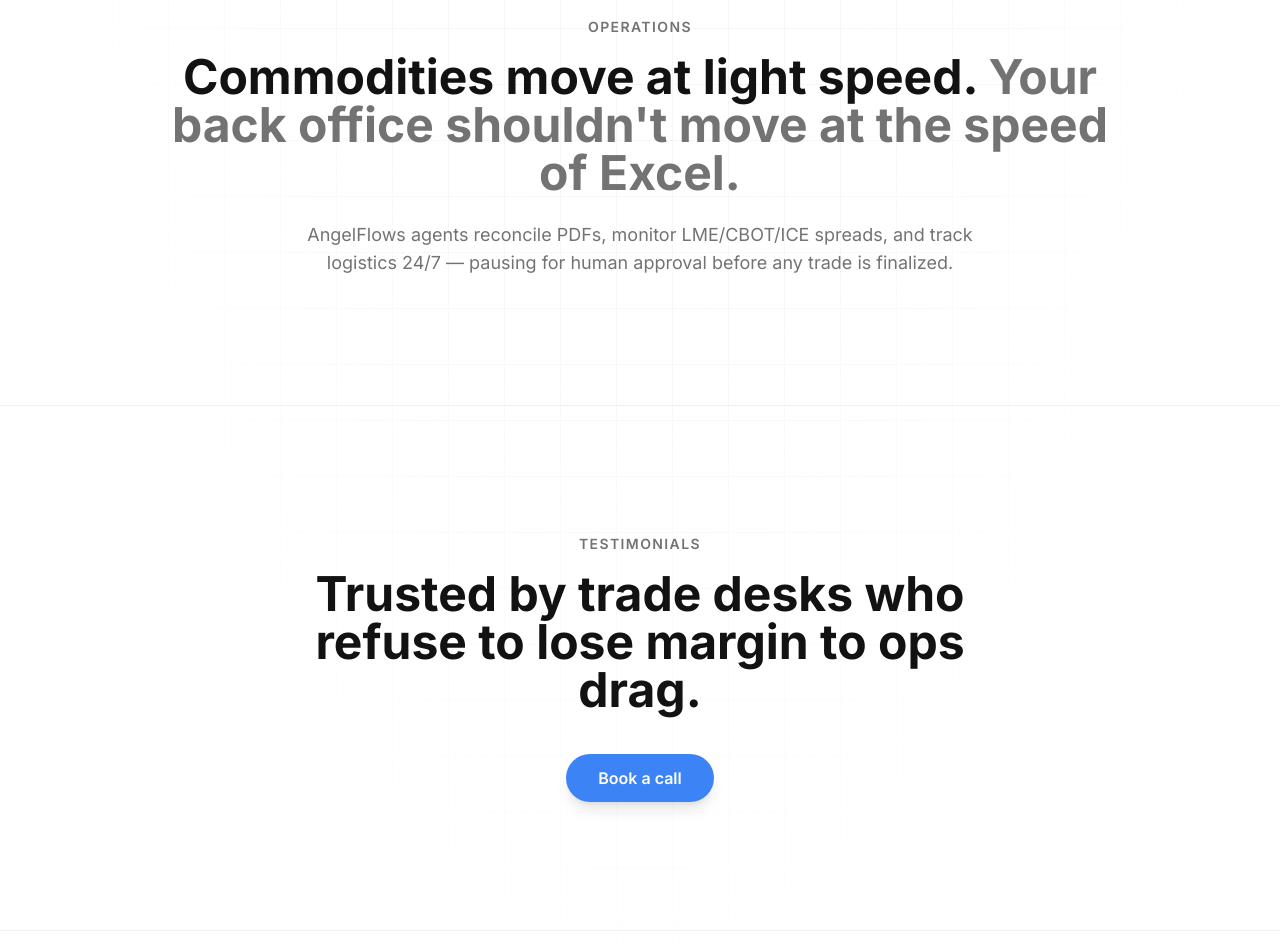
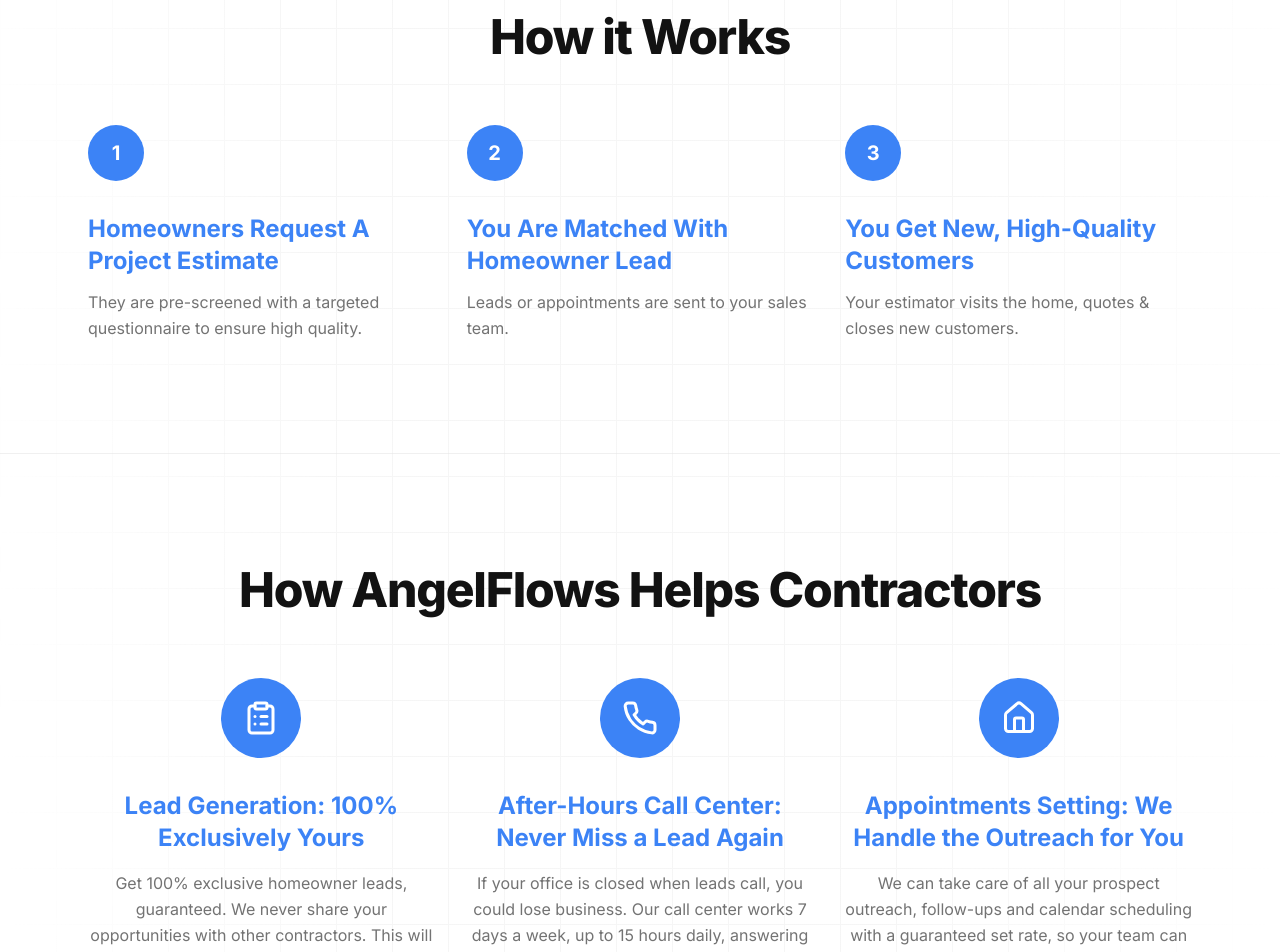
Before and after one commit to ayden17/campaign-insight-loop, a React (Vite) app: page / in a window 1280 px wide. Shown: the part 1820-2772 px from the top of the page. Built offline with nearby package versions, Linux system fonts and the light colour scheme; the HTML template or start-up script is replaced by a standard one.

Commit message:
Changes
Co-authored-by: ayden17 <44537272+ayden17@users.noreply.github.com>

```diff
--- a/src/pages/Landing.tsx
+++ b/src/pages/Landing.tsx
@@ -1,5 +1,14 @@
 import { useNavigate } from "react-router-dom";
-import { Check, Workflow } from "lucide-react";
+import {
+  Check,
+  Workflow,
+  ClipboardList,
+  Phone,
+  Home,
+  Rocket,
+  Users,
+  TrendingUp,
+} from "lucide-react";
 import { LandingNavbar } from "@/components/landing/LandingNavbar";
 import { HeroVideoDialog } from "@/components/ui/hero-video-dialog";
 import dashboardAnalytics from "@/assets/dashboard-analytics.png";
@@ -11,11 +20,73 @@ const FEATURES = [
   "Exclusive - Never Shared",
 ];
 
+const HOW_IT_WORKS = [
+  {
+    step: "1",
+    title: "Homeowners Request A Project Estimate",
+    description:
+      "They are pre-screened with a targeted questionnaire to ensure high quality.",
+  },
+  {
+    step: "2",
+    title: "You Are Matched With Homeowner Lead",
+    description: "Leads or appointments are sent to your sales team.",
+  },
+  {
+    step: "3",
+    title: "You Get New, High-Quality Customers",
+    description:
+      "Your estimator visits the home, quotes & closes new customers.",
+  },
+];
+
+const HOW_WE_HELP = [
+  {
+    icon: ClipboardList,
+    title: "Lead Generation: 100% Exclusively Yours",
+    description:
+      "Get 100% exclusive homeowner leads, guaranteed. We never share your opportunities with other contractors. This will give you more influence, higher trust and a better chance of winning each job.",
+  },
+  {
+    icon: Phone,
+    title: "After-Hours Call Center: Never Miss a Lead Again",
+    description:
+      "If your office is closed when leads call, you could lose business. Our call center works 7 days a week, up to 15 hours daily, answering your calls, capturing leads and making appointments for you.",
+  },
+  {
+    icon: Home,
+    title: "Appointments Setting: We Handle the Outreach for You",
+    description:
+      "We can take care of all your prospect outreach, follow-ups and calendar scheduling with a guaranteed set rate, so your team can stay focused on closing deals.",
+  },
+];
+
+const SERVICES = [
+  { name: "Roofing", emoji: "🏠" },
+  { name: "Siding", emoji: "🧱" },
+  { name: "Window Replacement", emoji: "🪟" },
+  { name: "Bathroom Remodeling", emoji: "🛁" },
+  { name: "Kitchen Remodeling", emoji: "🍳" },
+  { name: "HVAC", emoji: "❄️" },
+];
+
+const STATS = [
+  { icon: Rocket, value: "25,000+", label: "Weekly Leads" },
+  { icon: Users, value: "10,000", label: "Daily Homeowner Visits" },
+  { icon: TrendingUp, value: "10,000", label: "Exclusive Leads Delivered" },
+];
+
+const BLUE = "hsl(217 91% 60%)";
+const BLUE_HOVER = "hsl(217 91% 55%)";
+
 export default function Landing() {
   const navigate = useNavigate();
 
   return (
-    <div className="min-h-screen bg-background text-foreground relative overflow-hidden">
+    <div
+      className="min-h-screen bg-background text-foreground relative overflow-hidden"
+      style={{ fontFamily: "'Inter', system-ui, -apple-system, sans-serif" }}
+    >
       {/* Subtle grid background */}
       <div
         aria-hidden
@@ -34,38 +105,42 @@ export default function Landing() {
       <LandingNavbar />
 
       {/* ───── Hero ───── */}
-      <section
-        id="hero"
-        className="relative pt-36 md:pt-44 pb-16 md:pb-24"
-      >
+      <section id="hero" className="relative pt-36 md:pt-44 pb-16 md:pb-24">
         <div className="container mx-auto px-6 max-w-5xl text-center relative z-10">
-          {/* Eyebrow icon + label */}
           <div className="flex flex-col items-center gap-4 mb-8">
-            <div className="h-14 w-14 rounded-2xl bg-[hsl(217_91%_60%/0.08)] flex items-center justify-center">
+            <div
+              className="h-14 w-14 rounded-2xl flex items-center justify-center"
+              style={{ backgroundColor: "hsl(217 91% 60% / 0.08)" }}
+            >
               <Workflow
                 className="h-7 w-7"
-                style={{ color: "hsl(217 91% 60%)" }}
+                style={{ color: BLUE }}
                 strokeWidth={2.5}
               />
             </div>
             <p className="text-base font-semibold text-foreground">
-              For Commodity Trading Desks
+              For Contracting Businesses
             </p>
           </div>
 
           <h1 className="text-4xl md:text-6xl lg:text-[68px] font-extrabold tracking-tight leading-[1.05] mb-8 max-w-4xl mx-auto">
-            Scale your Trading Desk By Automating{" "}
-            <span className="whitespace-nowrap">Document & Market Ops</span>{" "}
-            Without Lifting a Finger
+            Scale your Contracting Business By Getting Qualified &amp; Exclusive Appointments Without Lifting a Finger
           </h1>
 
           <p className="text-lg md:text-xl text-muted-foreground max-w-2xl mx-auto mb-10">
-            Don't pay for ad spend or bloated software retainers — deploy autonomous, human-governed agents that handle the messy middle of every trade.
+            Don't Pay Ad Spend or Monthly Retainers, Just Pay-Per-Appointment.
           </p>
 
           <button
             onClick={() => navigate("/auth")}
-            className="h-12 px-8 rounded-full bg-[hsl(217_91%_60%)] text-white text-base font-semibold shadow-lg hover:bg-[hsl(217_91%_55%)] transition-colors"
+            className="h-12 px-8 rounded-full text-white text-base font-semibold shadow-lg transition-colors"
+            style={{ backgroundColor: BLUE }}
+            onMouseEnter={(e) =>
+              (e.currentTarget.style.backgroundColor = BLUE_HOVER)
+            }
+            onMouseLeave={(e) =>
+              (e.currentTarget.style.backgroundColor = BLUE)
+            }
           >
             Book a call
           </button>
@@ -99,12 +174,9 @@ export default function Landing() {
               >
                 <div
                   className="h-10 w-10 rounded-full flex items-center justify-center"
-                  style={{ backgroundColor: "hsl(217 91% 60%)" }}
+                  style={{ backgroundColor: BLUE }}
                 >
-                  <Check
-                    className="h-5 w-5 text-white"
-                    strokeWidth={3}
-                  />
+                  <Check className="h-5 w-5 text-white" strokeWidth={3} />
                 </div>
                 <span className="text-base md:text-lg font-semibold text-foreground">
                   {feature}
@@ -115,42 +187,174 @@ export default function Landing() {
         </div>
       </section>
 
-      {/* ───── Operations ───── */}
+      {/* ───── How it Works ───── */}
       <section
-        id="operations"
-        className="relative py-24 md:py-32 border-t border-border/60"
+        id="how-it-works"
+        className="relative py-20 md:py-28 border-t border-border/60"
       >
-        <div className="container mx-auto px-6 max-w-5xl text-center">
-          <p className="text-sm font-semibold uppercase tracking-widest text-muted-foreground mb-4">
-            Operations
-          </p>
-          <h2 className="text-3xl md:text-5xl font-bold mb-6 leading-tight">
-            Commodities move at light speed.{" "}
-            <span className="text-muted-foreground">
-              Your back office shouldn't move at the speed of Excel.
-            </span>
+        <div className="container mx-auto px-6 max-w-6xl relative z-10">
+          <h2 className="text-3xl md:text-5xl font-extrabold text-center mb-16 tracking-tight">
+            How it Works
           </h2>
-          <p className="text-lg text-muted-foreground max-w-2xl mx-auto">
-            AngelFlows agents reconcile PDFs, monitor LME/CBOT/ICE spreads, and track logistics 24/7 — pausing for human approval before any trade is finalized.
-          </p>
+          <div className="grid grid-cols-1 md:grid-cols-3 gap-10 md:gap-8">
+            {HOW_IT_WORKS.map((item) => (
+              <div
+                key={item.step}
+                className="flex flex-col items-start text-left"
+              >
+                <div
+                  className="h-14 w-14 rounded-full flex items-center justify-center text-white text-xl font-bold mb-8"
+                  style={{ backgroundColor: BLUE }}
+                >
+                  {item.step}
+                </div>
+                <h3
+                  className="text-xl md:text-2xl font-bold mb-3"
+                  style={{ color: BLUE }}
+                >
+                  {item.title}
+                </h3>
+                <p className="text-muted-foreground text-base leading-relaxed">
+                  {item.description}
+                </p>
+              </div>
+            ))}
+          </div>
         </div>
       </section>
 
-      {/* ───── Testimonials placeholder ───── */}
+      {/* ───── How AngelFlows helps ───── */}
+      <section
+        id="operations"
+        className="relative py-20 md:py-28 border-t border-border/60"
+      >
+        <div className="container mx-auto px-6 max-w-6xl relative z-10">
+          <h2 className="text-3xl md:text-5xl font-extrabold text-center mb-16 tracking-tight">
+            How AngelFlows Helps Contractors
+          </h2>
+          <div className="grid grid-cols-1 md:grid-cols-3 gap-10 md:gap-8">
+            {HOW_WE_HELP.map((item) => (
+              <div
+                key={item.title}
+                className="flex flex-col items-center text-center"
+              >
+                <div
+                  className="h-20 w-20 rounded-full flex items-center justify-center mb-8"
+                  style={{ backgroundColor: BLUE }}
+                >
+                  <item.icon className="h-9 w-9 text-white" strokeWidth={2} />
+                </div>
+                <h3
+                  className="text-xl md:text-2xl font-bold mb-4"
+                  style={{ color: BLUE }}
+                >
+                  {item.title}
+                </h3>
+                <p className="text-muted-foreground text-base leading-relaxed">
+                  {item.description}
+                </p>
+              </div>
+            ))}
+          </div>
+        </div>
+      </section>
+
+      {/* ───── Leads or Appointments ───── */}
+      <section className="relative py-20 md:py-28 border-t border-border/60">
+        <div className="container mx-auto px-6 max-w-6xl relative z-10">
+          <h2 className="text-3xl md:text-5xl font-extrabold text-center mb-14 tracking-tight">
+            Leads or Appointments
+          </h2>
+          <div className="grid grid-cols-2 md:grid-cols-3 gap-5">
+            {SERVICES.map((service) => (
+              <div
+                key={service.name}
+                className="rounded-2xl border border-border/80 bg-card p-8 flex flex-col items-center justify-center text-center transition-all hover:shadow-lg"
+                style={{
+                  backgroundImage:
+                    "linear-gradient(180deg, hsl(217 91% 60% / 0.02), transparent), linear-gradient(to right, hsl(217 91% 60% / 0.06) 1px, transparent 1px), linear-gradient(to bottom, hsl(217 91% 60% / 0.06) 1px, transparent 1px)",
+                  backgroundSize: "auto, 24px 24px, 24px 24px",
+                }}
+              >
+                <div className="text-6xl md:text-7xl mb-6">{service.emoji}</div>
+                <p
+                  className="text-lg md:text-xl font-bold"
+                  style={{ color: BLUE }}
+                >
+                  {service.name}
+                </p>
+              </div>
+            ))}
+          </div>
+        </div>
+      </section>
+
+      {/* ───── Why Us ───── */}
+      <section
+        id="why-us"
+        className="relative py-20 md:py-28 border-t border-border/60"
+      >
+        <div className="container mx-auto px-6 max-w-6xl relative z-10">
+          <div className="text-center mb-14">
+            <h2 className="text-3xl md:text-5xl font-extrabold mb-4 tracking-tight">
+              Why Choose Us?
+            </h2>
+            <p className="text-muted-foreground text-lg">
+              Connect with motivated homeowners actively searching for your services.
+            </p>
+          </div>
+          <div className="grid grid-cols-1 md:grid-cols-3 gap-6">
+            {STATS.map((stat) => (
+              <div
+                key={stat.label}
+                className="rounded-2xl border border-border/80 bg-card p-8 flex flex-col items-start"
+                style={{
+                  background:
+                    "linear-gradient(180deg, hsl(217 91% 60% / 0.04), transparent)",
+                }}
+              >
+                <stat.icon
+                  className="h-9 w-9 mb-6"
+                  style={{ color: BLUE }}
+                  strokeWidth={2}
+                />
+                <p
+                  className="text-4xl md:text-5xl font-extrabold mb-3"
+                  style={{ color: BLUE }}
+                >
+                  {stat.value}
+                </p>
+                <p className="text-muted-foreground text-base font-medium">
+                  {stat.label}
+                </p>
+              </div>
+            ))}
+          </div>
+        </div>
+      </section>
+
+      {/* ───── Testimonials / CTA ───── */}
       <section
         id="testimonials"
         className="relative py-24 md:py-32 border-t border-border/60"
       >
-        <div className="container mx-auto px-6 max-w-3xl text-center">
+        <div className="container mx-auto px-6 max-w-3xl text-center relative z-10">
           <p className="text-sm font-semibold uppercase tracking-widest text-muted-foreground mb-4">
-            Testimonials
+            Get Started
           </p>
-          <h2 className="text-3xl md:text-5xl font-bold mb-10 leading-tight">
-            Trusted by trade desks who refuse to lose margin to ops drag.
+          <h2 className="text-3xl md:text-5xl font-extrabold mb-10 leading-tight tracking-tight">
+            Ready to grow your contracting business?
           </h2>
           <button
             onClick={() => navigate("/auth")}
-            className="h-12 px-8 rounded-full bg-[hsl(217_91%_60%)] text-white text-base font-semibold shadow-lg hover:bg-[hsl(217_91%_55%)] transition-colors"
+            className="h-12 px-8 rounded-full text-white text-base font-semibold shadow-lg transition-colors"
+            style={{ backgroundColor: BLUE }}
+            onMouseEnter={(e) =>
+              (e.currentTarget.style.backgroundColor = BLUE_HOVER)
+            }
+            onMouseLeave={(e) =>
+              (e.currentTarget.style.backgroundColor = BLUE)
+            }
           >
             Book a call
           </button>
@@ -162,9 +366,15 @@ export default function Landing() {
         <div className="container mx-auto px-6 flex flex-col md:flex-row items-center justify-between gap-4 text-sm text-muted-foreground">
           <span>AngelFlows © {new Date().getFullYear()}</span>
           <div className="flex gap-6">
-            <a href="#" className="hover:text-foreground transition-colors">Terms</a>
-            <a href="#" className="hover:text-foreground transition-colors">Privacy</a>
-            <a href="#" className="hover:text-foreground transition-colors">Contact</a>
+            <a href="#" className="hover:text-foreground transition-colors">
+              Terms
+            </a>
+            <a href="#" className="hover:text-foreground transition-colors">
+              Privacy
+            </a>
+            <a href="#" className="hover:text-foreground transition-colors">
+              Contact
+            </a>
           </div>
         </div>
       </footer>
```
